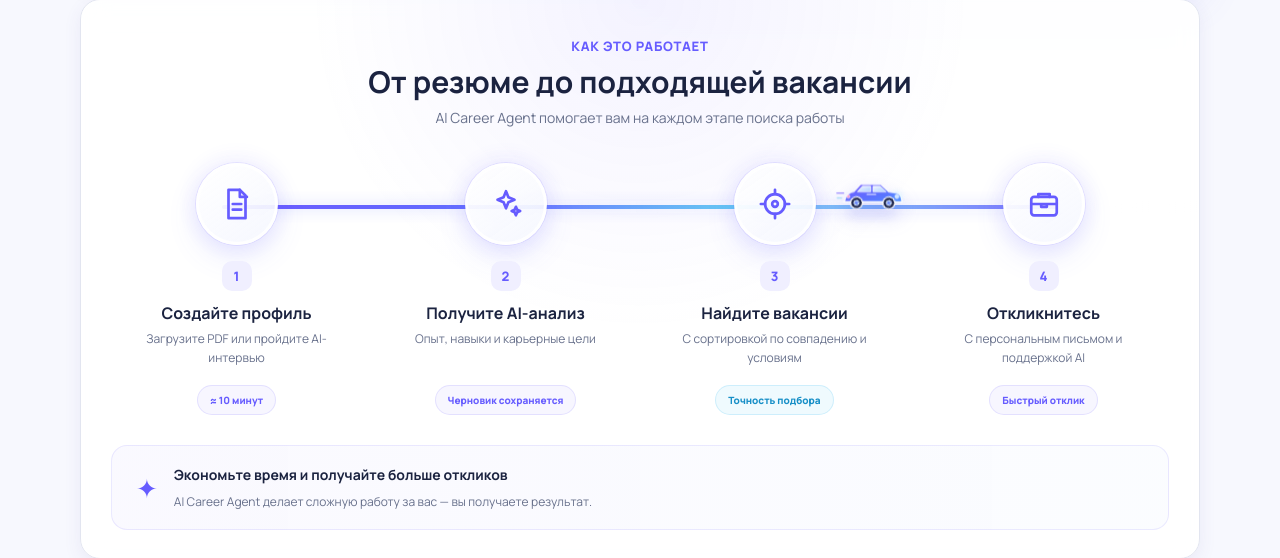
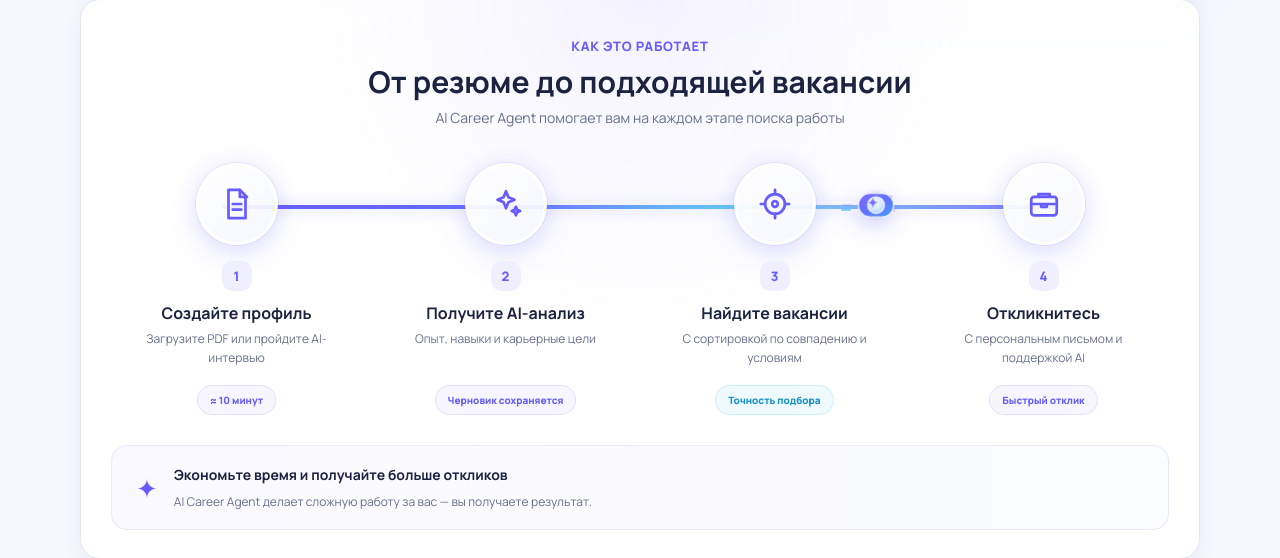
Before and after one commit to eletov215/ai-career-agent-site, a Flask app: page /ai-career in a window 1280 px wide. Shown: the part 1015-1573 px from the top of the page. Run offline with Flask 3, Linux system fonts and the light colour scheme; parts of the project's set-up code (start-up, migrations or seed data) failed here and were passed over.

Commit message:
Add files via upload

```diff
--- a/static/theme.css
+++ b/static/theme.css
@@ -663,91 +663,82 @@ input:focus,select:focus,textarea:focus{outline:3px solid rgba(109,91,255,.14);b
   opacity:.25;
   animation:careerLineShimmer 4.8s ease-in-out infinite;
 }
- .career-journey-car{
+.career-journey-capsule{
   position:absolute;
   z-index:3;
   left:0;
   top:50%;
-  width:68px;
+  width:62px;
   height:38px;
-  margin-left:-34px;
-  transform:translateY(-78%);
-  filter:drop-shadow(0 9px 10px rgba(93,91,239,.24));
-  animation:careerCarTravel 8.5s linear infinite;
+  margin-left:-31px;
+  transform:translateY(-50%);
+  filter:drop-shadow(0 8px 12px rgba(93,91,239,.24));
+  animation:careerCapsuleTravel 8.5s linear infinite;
 }
-.career-journey-car::after{
+.career-journey-capsule::after{
   content:"";
   position:absolute;
   left:50%;
-  bottom:-2px;
-  width:48px;
+  bottom:1px;
+  width:38px;
   height:7px;
   transform:translateX(-50%);
   border-radius:50%;
-  background:rgba(89,105,245,.18);
-  filter:blur(4px);
-  animation:careerCarShadow .52s ease-in-out infinite alternate;
+  background:rgba(89,105,245,.16);
+  filter:blur(5px);
+  animation:careerCapsuleShadow 1.8s ease-in-out infinite;
 }
-.career-journey-car svg{
+.career-journey-capsule svg{
   width:100%;
   height:100%;
   overflow:visible;
 }
-.career-journey-car .car-bob{
+.career-journey-capsule .capsule-float{
   transform-box:view-box;
-  transform-origin:42px 31px;
-  animation:careerCarBob .52s ease-in-out infinite alternate;
+  transform-origin:43px 22px;
+  animation:careerCapsuleFloat 1.8s ease-in-out infinite;
 }
-.career-journey-car .car-body{
-  fill:url(#journeyCarBody);
+.career-journey-capsule .capsule-shell{
+  fill:url(#journeyCapsuleShell);
   stroke:rgba(255,255,255,.96);
-  stroke-width:1.6;
-  stroke-linejoin:round;
+  stroke-width:1.4;
 }
-.career-journey-car .car-window{
-  fill:url(#journeyCarGlass);
-  stroke:rgba(255,255,255,.92);
-  stroke-width:1.1;
-  stroke-linejoin:round;
+.career-journey-capsule .capsule-core{
+  fill:url(#journeyCapsuleCore);
+  stroke:#fff;
+  stroke-width:1.2;
+  filter:drop-shadow(0 0 6px rgba(117,139,255,.72));
 }
-.career-journey-car .car-bumper,
-.career-journey-car .car-detail{
+.career-journey-capsule .capsule-star{
+  fill:#665cff;
+  filter:drop-shadow(0 0 4px rgba(102,92,255,.45));
+  animation:careerCapsuleStar 2.1s ease-in-out infinite;
+}
+.career-journey-capsule .capsule-halo{
+  fill:rgba(126,102,255,.1);
+  stroke:rgba(255,255,255,.55);
+  stroke-width:.8;
+  filter:blur(.3px);
+  animation:careerCapsuleHalo 2.1s ease-in-out infinite;
+}
+.career-journey-capsule .capsule-trail{
   fill:none;
-  stroke:rgba(255,255,255,.72);
-  stroke-width:1.6;
   stroke-linecap:round;
+  stroke-width:2;
+  opacity:.65;
+  animation:careerCapsuleTrail .95s ease-in-out infinite;
 }
-.career-journey-car .car-headlight{
-  fill:#dff8ff;
-  stroke:#fff;
-  stroke-width:1;
-  filter:drop-shadow(0 0 4px rgba(96,220,255,.95));
-  animation:careerCarHeadlight 1.4s ease-in-out infinite;
+.career-journey-capsule .capsule-trail-long{stroke:#775fff}
+.career-journey-capsule .capsule-trail-short{stroke:#3bb9ef;animation-delay:-.45s}
+.career-journey-capsule .capsule-spark{
+  fill:#fff;
+  stroke:#6d5bff;
+  stroke-width:.8;
+  transform-box:fill-box;
+  transform-origin:center;
+  animation:careerCapsuleSpark 1.4s ease-in-out infinite;
 }
-.career-journey-car .car-tail-light{
-  fill:#ff8fca;
-  stroke:#fff;
-  stroke-width:.8;
-}
-.career-journey-car .car-wheel{
-  transform-box:view-box;
-  transform-origin:center;
-  animation:careerCarWheel .52s linear infinite;
-}
-.career-journey-car .car-wheel-back{transform-origin:24px 32.5px}
-.career-journey-car .car-wheel-front{transform-origin:64px 32.5px}
-.career-journey-car .car-tire{fill:#20284d;stroke:#fff;stroke-width:1.5}
-.career-journey-car .car-rim{fill:#9fdcff;stroke:#fff;stroke-width:1}
-.career-journey-car .car-spoke{fill:none;stroke:#5b63f4;stroke-width:1.1;stroke-linecap:round}
-.career-journey-car .car-speed-line{
-  fill:none;
-  stroke:#775fff;
-  stroke-width:2;
-  stroke-linecap:round;
-  opacity:.55;
-  animation:careerCarSpeedLine .9s ease-in-out infinite;
-}
-.career-journey-car .car-speed-line-two{stroke:#39b7ef;animation-delay:-.42s}
+.career-journey-capsule .spark-two{animation-delay:-.7s}
 .career-journey-step{position:relative;z-index:1;min-width:0;text-align:center}
 .career-journey-icon{
   display:grid;
--- a/templates/ai_career.html
+++ b/templates/ai_career.html
@@ -97,40 +97,30 @@
 
         <div class="career-journey" aria-label="Путь от резюме до отклика">
           <div class="career-journey-line" aria-hidden="true">
-            <span class="career-journey-car">
-              <svg viewBox="0 0 84 46" focusable="false" aria-hidden="true">
+            <span class="career-journey-capsule">
+              <svg viewBox="0 0 74 44" focusable="false" aria-hidden="true">
                 <defs>
-                  <linearGradient id="journeyCarBody" x1="0" y1="0" x2="1" y2="1">
-                    <stop offset="0" stop-color="#7a5cff"/>
-                    <stop offset="0.55" stop-color="#5d6fff"/>
-                    <stop offset="1" stop-color="#4e8bff"/>
+                  <linearGradient id="journeyCapsuleShell" x1="0" y1="0" x2="1" y2="1">
+                    <stop offset="0" stop-color="#8065ff"/>
+                    <stop offset="0.52" stop-color="#5d6fff"/>
+                    <stop offset="1" stop-color="#46a3ff"/>
                   </linearGradient>
-                  <linearGradient id="journeyCarGlass" x1="0" y1="0" x2="1" y2="1">
-                    <stop offset="0" stop-color="#f8fbff" stop-opacity=".96"/>
-                    <stop offset="1" stop-color="#bfe8ff" stop-opacity=".82"/>
-                  </linearGradient>
+                  <radialGradient id="journeyCapsuleCore" cx="42%" cy="35%" r="70%">
+                    <stop offset="0" stop-color="#ffffff" stop-opacity="1"/>
+                    <stop offset="0.42" stop-color="#eaf6ff" stop-opacity=".98"/>
+                    <stop offset="1" stop-color="#b9d9ff" stop-opacity=".9"/>
+                  </radialGradient>
                 </defs>
-                <g class="car-bob">
-                  <path class="car-body" d="M10 28c1.6-5.6 5.2-8.7 10.7-9.4l8.2-9.1h25.2l10 9.2 8.1 1.1c3.7.5 6.8 3.4 7.4 7.1l.7 4.5H8.7z"/>
-                  <path class="car-window car-window-left" d="M31.4 11.8h10.1v7H25.2z"/>
-                  <path class="car-window car-window-right" d="M44.5 11.8h8.6l7.5 7H44.5z"/>
-                  <path class="car-bumper" d="M7.5 31.4h73"/>
-                  <path class="car-detail" d="M37.2 22.1h10.5"/>
-                  <circle class="car-headlight" cx="74" cy="24.5" r="2.4"/>
-                  <circle class="car-tail-light" cx="14" cy="24.7" r="1.9"/>
-                  <g class="car-wheel car-wheel-back">
-                    <circle class="car-tire" cx="24" cy="32.5" r="7.3"/>
-                    <circle class="car-rim" cx="24" cy="32.5" r="3.1"/>
-                    <path class="car-spoke" d="M24 29.8v5.4M21.3 32.5h5.4"/>
-                  </g>
-                  <g class="car-wheel car-wheel-front">
-                    <circle class="car-tire" cx="64" cy="32.5" r="7.3"/>
-                    <circle class="car-rim" cx="64" cy="32.5" r="3.1"/>
-                    <path class="car-spoke" d="M64 29.8v5.4M61.3 32.5h5.4"/>
-                  </g>
+                <g class="capsule-float">
+                  <path class="capsule-trail capsule-trail-long" d="M1 22h16"/>
+                  <path class="capsule-trail capsule-trail-short" d="M5 28h10"/>
+                  <ellipse class="capsule-halo" cx="43" cy="22" rx="22" ry="17"/>
+                  <rect class="capsule-shell" x="22" y="8" width="42" height="28" rx="14"/>
+                  <circle class="capsule-core" cx="43" cy="22" r="10"/>
+                  <path class="capsule-star" d="M43 14.5c.7 3.8 2.7 5.8 6.5 6.5-3.8.7-5.8 2.7-6.5 6.5-.7-3.8-2.7-5.8-6.5-6.5 3.8-.7 5.8-2.7 6.5-6.5z"/>
+                  <circle class="capsule-spark spark-one" cx="60" cy="12" r="1.5"/>
+                  <circle class="capsule-spark spark-two" cx="65" cy="28" r="1.2"/>
                 </g>
-                <path class="car-speed-line car-speed-line-one" d="M2 19h9"/>
-                <path class="car-speed-line car-speed-line-two" d="M0 25h7"/>
               </svg>
             </span>
           </div>
```
Also changed, not shown: other parts of static/theme.css (+25 -12 lines).
